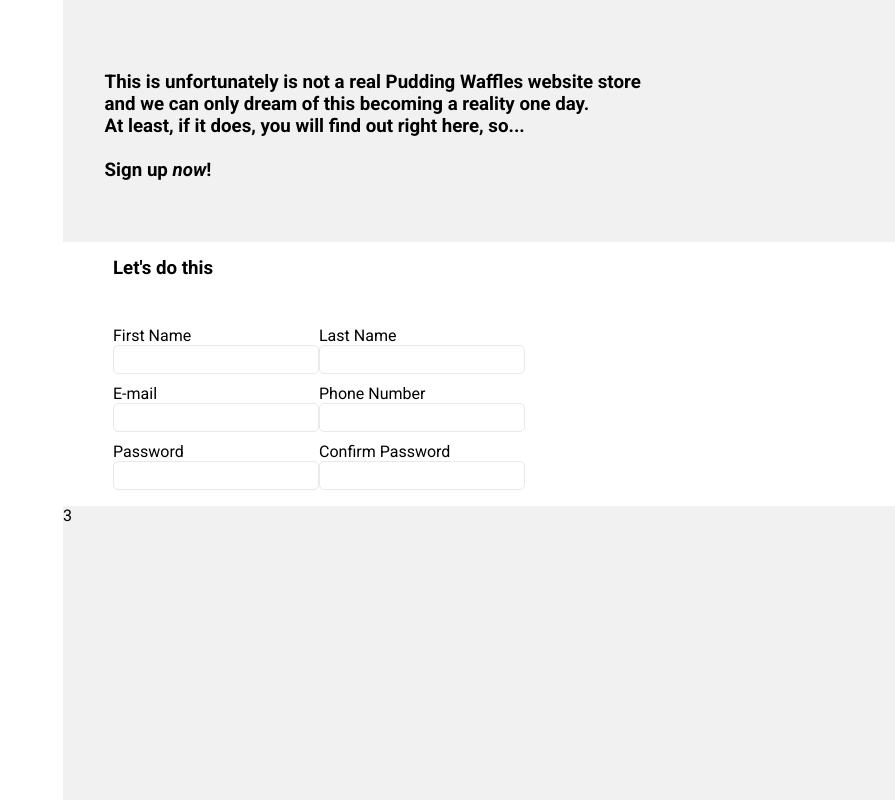
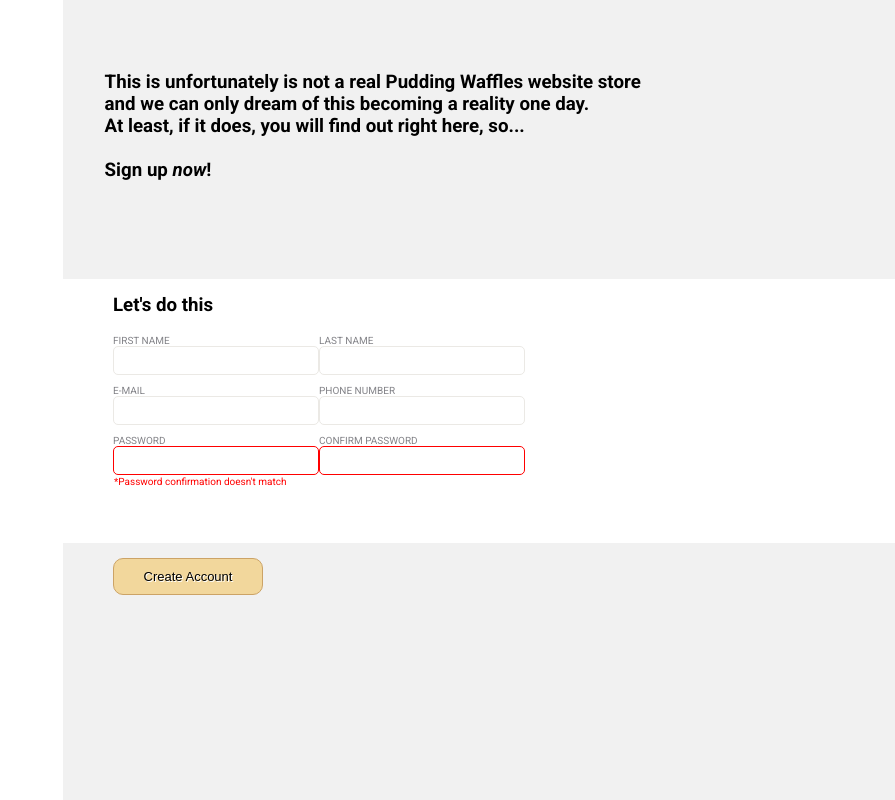
Before and after one commit to uniatrix/odin-sign-up-form, a plain HTML site: page index.html in a window 1280 px wide. Shown: the whole page, without its empty margins (385-1280 px from the left). Drawn offline with Linux system fonts and the light colour scheme.

Commit message:
added js to check if password confirmation form is the same as password. Some styles applied to the form

```diff
--- a/index.html
+++ b/index.html
@@ -29,41 +29,51 @@
             Sign up <em>now</em>!
           </h3>
         </div>
+        <br />
+        <form action="" method="get">
           <div class="second">
             <h3>Let's do this</h3>
-          <br />
-          <form action="" method="get" class="form-main-div">
+            <div class="form-main-div">
               <div class="form-divs">
                 <div class="form-div">
-                <label for="firstName">First Name</label>
+                  <label for="firstName">FIRST NAME</label>
                   <input type="text" id="firstName" name="firstName" />
                 </div>
                 <div class="form-div">
-                <label for="email">E-mail</label>
+                  <label for="email">E-MAIL</label>
                   <input type="email" id="email" name="email" />
                 </div>
                 <div class="form-div">
-                <label for="pass">Password</label>
-                <input type="password" id="pass" name="password" />
+                  <label for="pass">PASSWORD</label>
+                  <input type="password" id="pass" name="password" required />
+                  <p id="error"></p>
                 </div>
               </div>
               <div class="form-divs">
                 <div class="form-div">
-                <label for="secondName">Last Name</label>
+                  <label for="secondName">LAST NAME</label>
                   <input type="text" id="lastName" name="lastName" />
                 </div>
                 <div class="form-div">
-                <label for="phone">Phone Number</label>
+                  <label for="phone">PHONE NUMBER</label>
                   <input type="tel" id="phone" name="phone" />
                 </div>
                 <div class="form-div">
-                <label for="confpass">Confirm Password</label>
-                <input type="password" id="confpass" name="confpassword" />
+                  <label for="confpass">CONFIRM PASSWORD</label>
+                  <input
+                    type="password"
+                    id="confpass"
+                    name="confpassword"
+                    required
+                  />
                 </div>
               </div>
+            </div>
+          </div>
+          <div class="third">
+            <button type="submit" class="btn btn-green">Create Account</button>
+          </div>
         </form>
-        </div>
-        <div class="third">3</div>
       </div>
     </div>
   </body>
--- a/main.js
+++ b/main.js
@@ -0,0 +1,14 @@
+document.addEventListener("DOMContentLoaded", function (event) {
+  let password = document.querySelector("#pass").value;
+  let confirmPassword = document.querySelector("#confpass").value;
+
+  let error = document.querySelector("#error");
+
+  if (password == "" && confirmPassword == "") {
+    error.innerHTML = "*Password confirmation doesn't match";
+  } else if (password === confirmPassword) {
+    error.innerHTML = "";
+  }
+
+  console.log("Hello from index.html");
+});
--- a/styles.css
+++ b/styles.css
@@ -58,11 +58,8 @@ body {
 
 .second h3 {
   margin-left: 50px;
-  margin-top: 15px;
+  padding-top: 15px;
 }
-
-/* .third {
-} */
 
 input {
   width: 200px;
@@ -79,3 +76,34 @@ input:focus {
 input:invalid {
   border: 1px solid red;
 }
+
+label {
+  font-size: 10px;
+  color: rgb(131, 131, 136);
+}
+
+button {
+  font-size: 10px;
+}
+
+#error {
+  color: red;
+  font-size: 10px;
+  margin: 1px;
+}
+
+.btn-green {
+  background-color: hsl(41, 77%, 78%);
+  font-size: 13px;
+  color: black;
+  text-shadow: 1px 1px white;
+  border: 1px solid hsl(36, 50%, 60%);
+  border-radius: 10px;
+  height: 37px;
+  width: 150px;
+}
+
+.third {
+  margin-top: 15px;
+  margin-left: 50px;
+}
```
Lines whose indentation alone changed are shown as unchanged.
